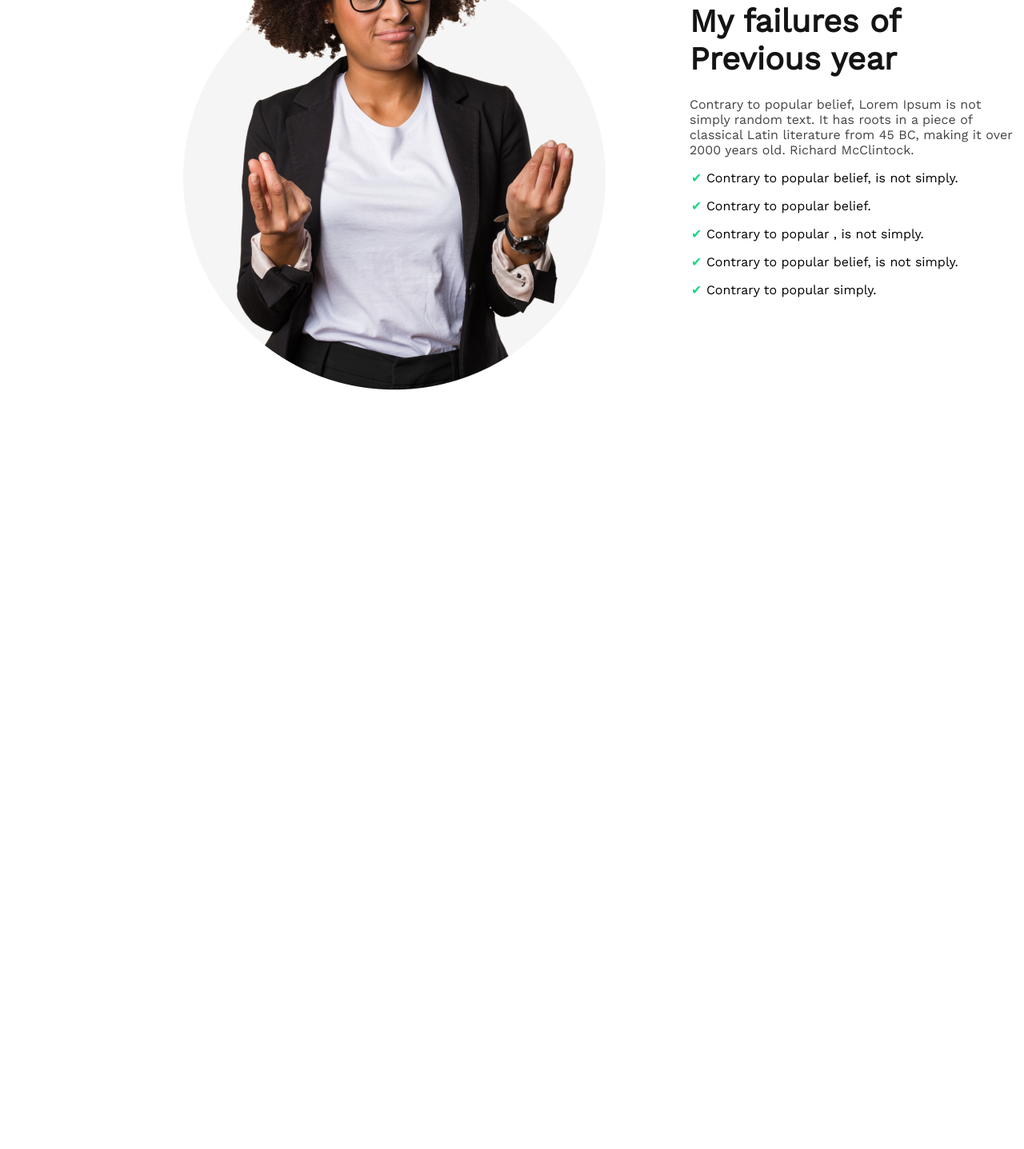
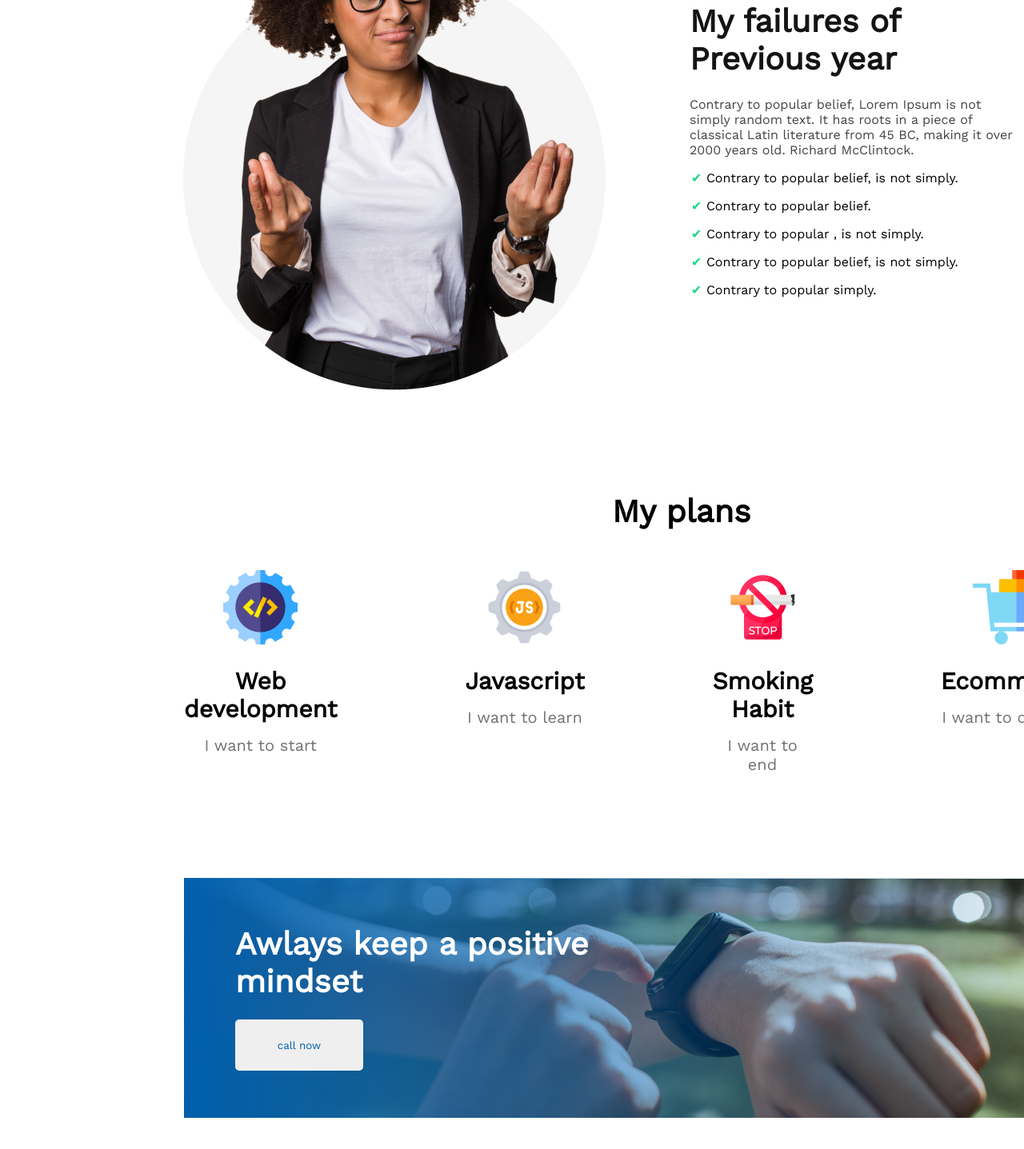
Before and after one commit to pkb1981/new-year-2023, a plain HTML site: page index.html in a window 1280 px wide. Shown: the part 1167-2604 px from the top of the page at 80% size. Before the commit the page ends 1659 px from the top, so only its background shows below. Drawn offline with nearby package versions, Linux system fonts and the light colour scheme.

Commit message:
gradient complete

```diff
--- a/index.html
+++ b/index.html
@@ -21,7 +21,7 @@
         <p class="banner-text">There are many variations of passages of Lorem Ipsum available, but the majority have
             suffered alteration
             in some form, by injected humour, or randomised words</p>
-        <button class="btn-white">Contact Us</button>
+        <button class="button-contact">Contact Us</button>
     </header>
     <main>
         <!-- failure section -->
@@ -46,6 +46,42 @@
                 </ul>
             </div>
         </section>
+        <!-- plan section -->
+        <section class="my-plans">
+            <div>
+                <h3 class="plan-header">My plans</h3>
+            </div>
+            <div class="plan-container">
+                <div class="plan-to-do">
+                    <img src="./images/icons/web.png" alt="">
+                    <h3>Web development</h3>
+                    <p>I want to start</p>
+                </div>
+                <div class="plan-to-do">
+                    <img src="./images/icons/js.png" alt="">
+                    <h3>Javascript</h3>
+                    <p>I want to learn</p>
+                </div>
+                <div class="plan-to-do">
+                    <img src="./images/icons/smoke.png" alt="">
+                    <h3>Smoking Habit</h3>
+                    <p>I want to end</p>
+                </div>
+                <div class="plan-to-do">
+                    <img src="./images/icons/ecom.png" alt="">
+                    <h3>Ecommerce</h3>
+                    <p>I want to develop</p>
+                </div>
+            </div>
+        </section>
+        <!-- gradient image section -->
+        <section class="gradient-image">
+            <div class="gradient-info">
+                <h2>Awlays keep a positive<br>mindset</h2>
+                <button class="button-call">call now</button>
+            </div>
+
+        </section>
     </main>
     <footer>
 
--- a/style.css
+++ b/style.css
@@ -28,7 +28,7 @@ header {
     padding-left: 876px;
 }
 
-.btn-white {
+.button-contact {
     margin-top: 32px;
     color: #005FAC;
     font-weight: 600;
@@ -48,6 +48,7 @@ header {
     display: flex;
     width: 1072px;
     height: 723px;
+    padding-bottom: 130px;
 }
 
 .failure-image {
@@ -87,3 +88,66 @@ ul li:before {
     content: '\2714\0020';
     color: #16D887;
 }
+
+/* plans section */
+.plan-header {
+    padding-top: 130px;
+    font-Weight: 700;
+    font-Size: 40px;
+    margin-left: 765px;
+}
+
+.plan-container {
+    display: flex;
+    margin-top: 50px;
+    margin-left: 230px;
+    margin-right: 230px;
+}
+
+.plan-to-do {
+    margin-right: 160px;
+    text-align: center;
+}
+
+.plan-to-do h3 {
+    margin-top: 24px;
+    font-weight: 700;
+    font-size: 30px;
+}
+
+.plan-to-do p {
+    font-weight: 500;
+    font-size: 20px;
+    margin-top: 16px;
+    color: #737272;
+}
+
+/* gradient image section */
+.gradient-image {
+    background-image: linear-gradient(90deg, #005FAC 0%, rgba(0, 95, 172, 0) 100%),
+        url(./images/watch.png);
+    width: 1140px;
+    height: 300px;
+    margin-top: 130px;
+    margin-left: 230px;
+    margin-right: 230px;
+}
+
+.gradient-info {
+    padding: 59px 64px 617px;
+}
+
+.gradient-info h2 {
+    color: #FFFFFF;
+    font-weight: 700;
+    font-size: 40px;
+}
+
+.button-call {
+    color: #005FAC;
+    border-radius: 5px;
+    border-style: none;
+    margin-top: 24px;
+    width: 160px;
+    height: 64px;
+}
```
